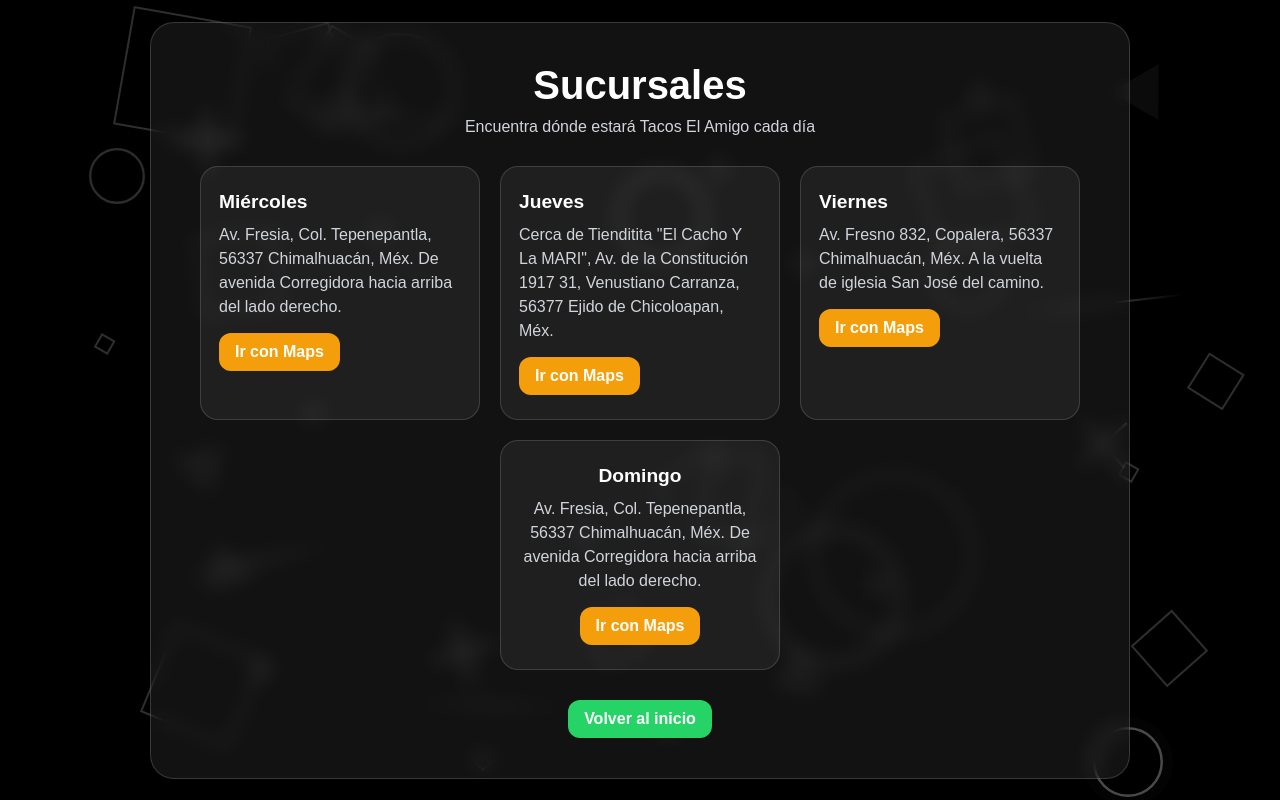
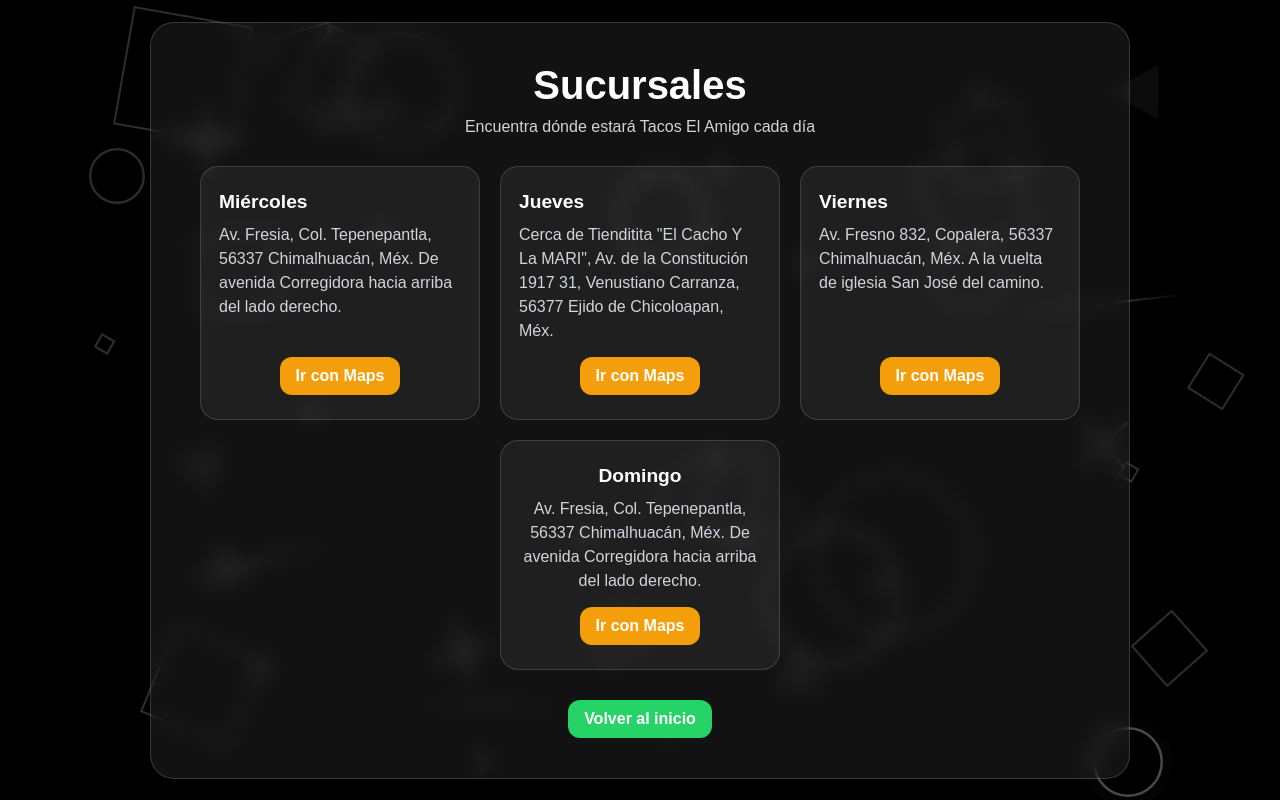
Before and after one commit to LAHG2003/github-page-, a plain HTML site: page sucursales.html in a window 1280 px wide. Drawn offline with Linux system fonts and the light colour scheme.

Commit message:
Enhance card styles with flexbox layout

```diff
--- a/sucursales.css
+++ b/sucursales.css
@@ -177,6 +177,8 @@ h1 {
   padding: 24px 18px;
   text-align: left;
   transition: transform 0.25s ease, box-shadow 0.25s ease;
+  display: flex;
+  flex-direction: column;
 }
 
 .card:hover {
@@ -205,6 +207,12 @@ h1 {
   border-radius: 12px;
   font-weight: bold;
   transition: transform 0.2s ease, opacity 0.2s ease;
+}
+
+.card a {
+  align-self: center;
+  text-align: center;
+  margin-top: auto;
 }
 
 .card a:hover,
```
